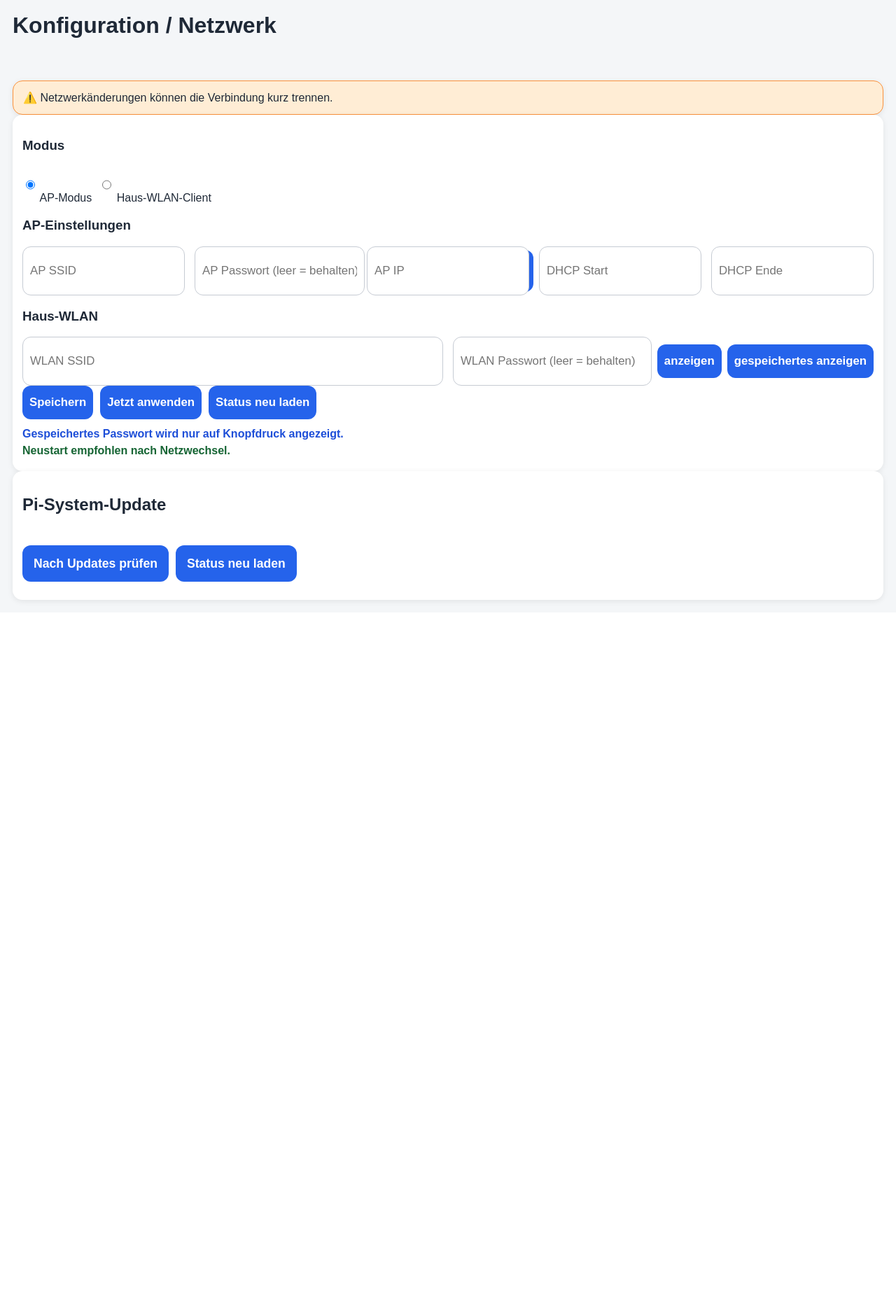
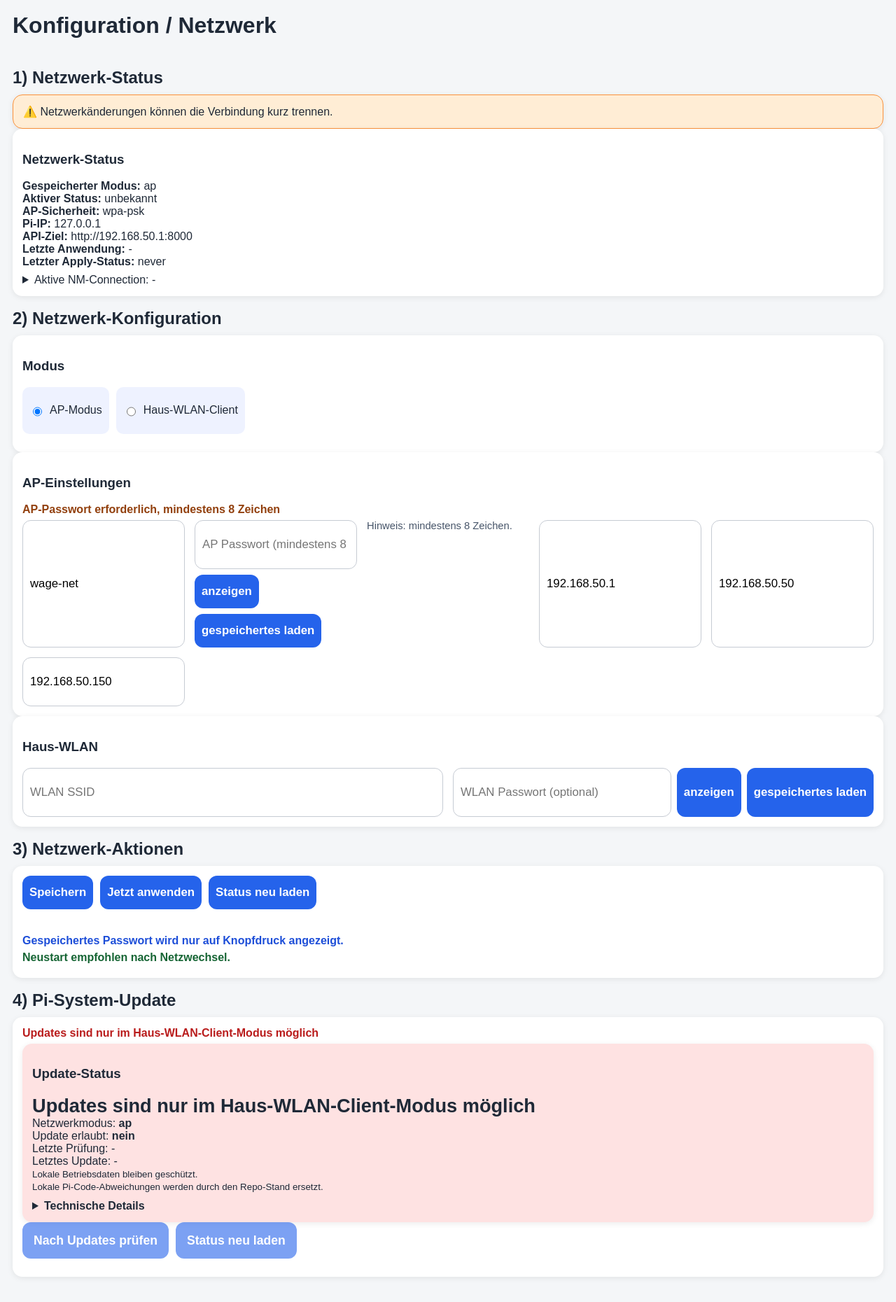
Before and after one commit to ItIsYe/wage, a FastAPI app: page /config in a window 1280 px wide. Shown: the part 74-1934 px from the top of the page at 70% size. Before the commit the page ends 939 px from the top, so only its background shows below. Run offline with FastAPI, Linux system fonts and the light colour scheme; data comes from the database, SQL or seed files in the repository.

Commit message:
Repair and clean up Pi config page layout and JavaScript

```diff
--- a/pi/frontend/static/app.js
+++ b/pi/frontend/static/app.js
@@ -90,6 +90,7 @@ async function loadDashboard() {
     flash("", true);
   } catch (e) {
     flash(`Dashboard konnte nicht geladen werden: ${e.message}`);
+  }
 }
 
 async function loadStatus() {
@@ -210,7 +211,25 @@ async function loadNetworkConfig() {
     if (byId('ap-password')) byId('ap-password').placeholder = cfg.ap_password_set ? 'AP Passwort gesetzt – leer lassen = behalten' : 'AP Passwort (mindestens 8 Zeichen)';
     setApPasswordHint(!cfg.ap_password_set, 'AP-Passwort erforderlich, mindestens 8 Zeichen');
     if (byId('client-password')) byId('client-password').placeholder = cfg.client_password_set ? 'WLAN Passwort gesetzt – leer lassen = behalten' : 'WLAN Passwort (optional)';
-    byId('network-status-grid').innerHTML = `<div class="card"><h3>Netzwerkstatus</h3><div>Gespeicherter Modus: ${esc(cfg.network_mode)}</div><div>AP-Sicherheit: ${esc(cfg.ap_security)}</div><div>Aktiver Status: ${esc(status.status)}</div><div>Letzte Anwendung: ${esc(status.last_network_apply_at || '-')}</div><div>Letzter Apply-Status: ${esc(status.last_network_apply_status || '-')}</div><div>Aktive NM-Connection: <pre>${esc(status.current_nmcli_connection || '-')}</pre></div><div>Pi-IP: ${esc(cfg.current_pi_ip)}</div><div>API-Ziel: ${esc(cfg.api_target)}</div></div>`;
+    const statusRoot = byId('network-status-grid');
+    if (statusRoot) {
+      const nmConn = String(status.current_nmcli_connection || '-');
+      const shortNmConn = nmConn.length > 140 ? `${nmConn.slice(0, 140)}…` : nmConn;
+      statusRoot.innerHTML = `<div class="card network-status-card">
+        <h3>Netzwerk-Status</h3>
+        <div><strong>Gespeicherter Modus:</strong> ${esc(cfg.network_mode)}</div>
+        <div><strong>Aktiver Status:</strong> ${esc(status.status)}</div>
+        <div><strong>AP-Sicherheit:</strong> ${esc(cfg.ap_security)}</div>
+        <div><strong>Pi-IP:</strong> ${esc(cfg.current_pi_ip)}</div>
+        <div><strong>API-Ziel:</strong> ${esc(cfg.api_target)}</div>
+        <div><strong>Letzte Anwendung:</strong> ${esc(status.last_network_apply_at || '-')}</div>
+        <div><strong>Letzter Apply-Status:</strong> <span class="long-text">${esc(status.last_network_apply_status || '-')}</span></div>
+        <details class="nm-connection-details">
+          <summary>Aktive NM-Connection: ${esc(shortNmConn)}</summary>
+          <div class="long-text">${esc(nmConn)}</div>
+        </details>
+      </div>`;
+    }
   } catch (e) { flash(`Konfiguration konnte nicht geladen werden: ${e.message}`); }
 }
 
@@ -239,7 +258,7 @@ async function saveNetworkConfig() {
     await refreshConfigPage();
   } catch (e) {
     flash(`Speichern fehlgeschlagen: ${e.message}`);
-    networkActionMsg(`Speichern fehlgeschlagen: ${e.message}`, 'err');
+      networkActionMsg(`Speichern fehlgeschlagen: ${e.message}`, 'err');
   } finally {
     setNetworkButtonsDisabled(false);
   }
@@ -259,7 +278,7 @@ async function applyNetworkConfig() {
       networkActionMsg('Netzwerk wird angewendet. Verbindung kann kurz abbrechen.', 'warn');
     } else {
       flash(`Anwenden fehlgeschlagen: ${e.message}`);
-      networkActionMsg(msg, 'err');
+      networkActionMsg(`Anwenden fehlgeschlagen: ${msg}`, 'err');
     }
   } finally {
     setNetworkButtonsDisabled(false);
@@ -611,4 +630,3 @@ startConfigAutoRefresh();
 
 setupPasswordToggle('ap-password', 'toggle-ap-password', 'load-ap-password', '/api/v1/config/network/secret/ap-password');
 setupPasswordToggle('client-password', 'toggle-client-password', 'load-client-password', '/api/v1/config/network/secret/client-password');
-}
--- a/pi/frontend/static/style.css
+++ b/pi/frontend/static/style.css
@@ -1,7 +1,15 @@
-body{font-family:Arial,sans-serif;margin:0;background:#f4f6f8;color:#1f2937}
+body{font-family:Arial,sans-serif;margin:0;background:#f4f6f8;color:#1f2937;overflow-x:hidden}
 header{background:#111827;padding:16px;position:sticky;top:0}nav{display:flex;gap:10px;flex-wrap:wrap}nav a{color:#fff;text-decoration:none;font-size:1.2rem;font-weight:700;padding:10px 14px;border-radius:10px;background:#1f2937}main{padding:18px}h1{font-size:2rem;margin:0 0 12px}.grid{display:grid;grid-template-columns:repeat(auto-fit,minmax(260px,1fr));gap:14px}.card{background:#fff;border-radius:14px;padding:14px;box-shadow:0 2px 8px rgba(0,0,0,.08)}.kpi{font-size:1.7rem;font-weight:800}.toolbar{display:flex;gap:10px;flex-wrap:wrap;margin-bottom:12px}button,input,select{font-size:1.05rem;padding:10px;border-radius:12px;min-height:48px}button{background:#2563eb;color:#fff;border:0;font-weight:700}button.btn-danger{background:#b91c1c}input,select{border:1px solid #c6cbd3}.status-ok{background:#dcfce7}.status-warn{background:#fef3c7}.status-err{background:#fee2e2}.status-info{background:#dbeafe}.msg{min-height:1.5rem;font-weight:700}.msg-ok{color:#166534}.msg-err{color:#b91c1c}.list-row{padding:8px 0;border-bottom:1px solid #e5e7eb}table{width:100%;border-collapse:collapse;background:#fff}td,th{border:1px solid #d6d6d6;padding:10px}th{background:#eef3f9}pre{white-space:pre-wrap;word-wrap:break-word}
 
 .warn{background:#ffedd5;border:1px solid #fb923c}.grid.two{grid-template-columns:repeat(auto-fit,minmax(220px,1fr))}
+.config-section{margin-bottom:18px}
+.config-section h2{margin:6px 0 10px}
+.mode-toolbar label{display:flex;align-items:center;gap:8px;padding:8px 10px;border-radius:10px;background:#eef2ff}
+.network-status-card,.update-main-card{max-width:100%}
+.long-text{overflow-wrap:anywhere;word-break:break-word;max-width:100%}
+.hint-line{font-size:.92rem;color:#475569}
+.nm-connection-details summary{cursor:pointer;overflow-wrap:anywhere}
+.nm-connection-details{margin-top:8px}
 
 .msg-info{color:#1d4ed8}.busy-dot{display:inline-block;width:10px;height:10px;border-radius:999px;background:#2563eb;margin-right:8px;animation:pulse 1s infinite ease-in-out}button:disabled{opacity:.6;cursor:not-allowed}@keyframes pulse{0%{transform:scale(.9);opacity:.4}50%{transform:scale(1.2);opacity:1}100%{transform:scale(.9);opacity:.4}}
 .update-main-card ul{margin:8px 0 10px 18px}
@@ -22,6 +30,8 @@ body.touch-keyboard-open{padding-bottom:var(--touch-keyboard-height,0)}
 .touch-key-space{grid-column:span 4}
 .touch-keyboard .touch-key-row:last-child{grid-template-columns:repeat(5,minmax(0,1fr))}
 @media (max-width:900px){.touch-key-row{gap:6px}.touch-key{min-height:42px;font-size:1rem;padding:6px}}
-.pw-field{display:flex;gap:8px;align-items:center}
-.pw-field input{flex:1}
+.pw-field{display:flex;gap:8px;align-items:stretch;min-width:0;flex-wrap:wrap}
+.pw-field input{flex:1 1 220px;min-width:0}
+.pw-field button{flex:0 0 auto;white-space:nowrap}
 .msg-warn{color:#92400e}
+@media (max-width:720px){.pw-field{flex-direction:column;align-items:stretch}.pw-field button{width:100%}}
--- a/pi/frontend/templates/config.html
+++ b/pi/frontend/templates/config.html
@@ -2,36 +2,69 @@
 {% block content %}
 <h1>Konfiguration / Netzwerk</h1>
 <div id="msg" class="msg"></div>
-<div id="network-action-msg" class="msg"></div>
+<section class="config-section">
+  <h2>1) Netzwerk-Status</h2>
   <div class="card warn">⚠️ Netzwerkänderungen können die Verbindung kurz trennen.</div>
   <div id="network-status-grid" class="grid"></div>
+</section>
+
+<section class="config-section">
+  <h2>2) Netzwerk-Konfiguration</h2>
   <div class="card">
     <h3>Modus</h3>
-  <div class="toolbar">
+    <div class="toolbar mode-toolbar">
       <label><input type="radio" name="network-mode" value="ap" checked> AP-Modus</label>
       <label><input type="radio" name="network-mode" value="client"> Haus-WLAN-Client</label>
     </div>
+  </div>
+
+  <div class="card">
     <h3>AP-Einstellungen</h3>
     <div id="ap-password-hint" class="msg msg-warn" style="display:none"></div>
     <div class="grid two">
       <input id="ap-ssid" placeholder="AP SSID">
-    <div class="pw-field"><input id="ap-password" type="password" placeholder="AP Passwort (leer = behalten)"><button type="button" id="toggle-ap-password">anzeigen</button><button type="button" id="load-ap-password">gespeichertes anzeigen</button></div>
+      <div class="pw-field">
+        <input id="ap-password" type="password" placeholder="AP Passwort (leer = behalten)">
+        <button type="button" id="toggle-ap-password">anzeigen</button>
+        <button type="button" id="load-ap-password">gespeichertes laden</button>
+      </div>
+      <div class="hint-line">Hinweis: mindestens 8 Zeichen.</div>
       <input id="ap-ip" placeholder="AP IP">
       <input id="ap-dhcp-start" placeholder="DHCP Start">
       <input id="ap-dhcp-end" placeholder="DHCP Ende">
     </div>
+  </div>
+
+  <div class="card">
     <h3>Haus-WLAN</h3>
     <div class="grid two">
       <input id="client-ssid" placeholder="WLAN SSID">
-    <div class="pw-field"><input id="client-password" type="password" placeholder="WLAN Passwort (leer = behalten)"><button type="button" id="toggle-client-password">anzeigen</button><button type="button" id="load-client-password">gespeichertes anzeigen</button></div>
+      <div class="pw-field">
+        <input id="client-password" type="password" placeholder="WLAN Passwort (leer = behalten)">
+        <button type="button" id="toggle-client-password">anzeigen</button>
+        <button type="button" id="load-client-password">gespeichertes laden</button>
       </div>
-  <div class="toolbar"><button id="btn-network-save" onclick="saveNetworkConfig()">Speichern</button><button id="btn-network-apply" onclick="applyNetworkConfig()">Jetzt anwenden</button><button onclick="refreshConfigPage()">Status neu laden</button></div>
+    </div>
+  </div>
+</section>
+
+<section class="config-section">
+  <h2>3) Netzwerk-Aktionen</h2>
+  <div class="card">
+    <div class="toolbar">
+      <button id="btn-network-save" onclick="saveNetworkConfig()">Speichern</button>
+      <button id="btn-network-apply" onclick="applyNetworkConfig()">Jetzt anwenden</button>
+      <button onclick="refreshConfigPage()">Status neu laden</button>
+    </div>
+    <div id="network-action-msg" class="msg msg-info"></div>
     <div class="msg msg-info">Gespeichertes Passwort wird nur auf Knopfdruck angezeigt.</div>
     <div class="msg msg-ok">Neustart empfohlen nach Netzwechsel.</div>
   </div>
+</section>
 
+<section class="config-section">
+  <h2>4) Pi-System-Update</h2>
   <div class="card">
-  <h2>Pi-System-Update</h2>
     <div id="update-hint" class="msg"></div>
     <div id="update-status-grid" class="grid"></div>
     <div class="toolbar">
@@ -40,4 +73,5 @@
       <button id="btn-update-refresh" onclick="loadUpdateStatus()">Status neu laden</button>
     </div>
   </div>
+</section>
 {% endblock %}
```
Lines whose indentation alone changed are shown as unchanged.
